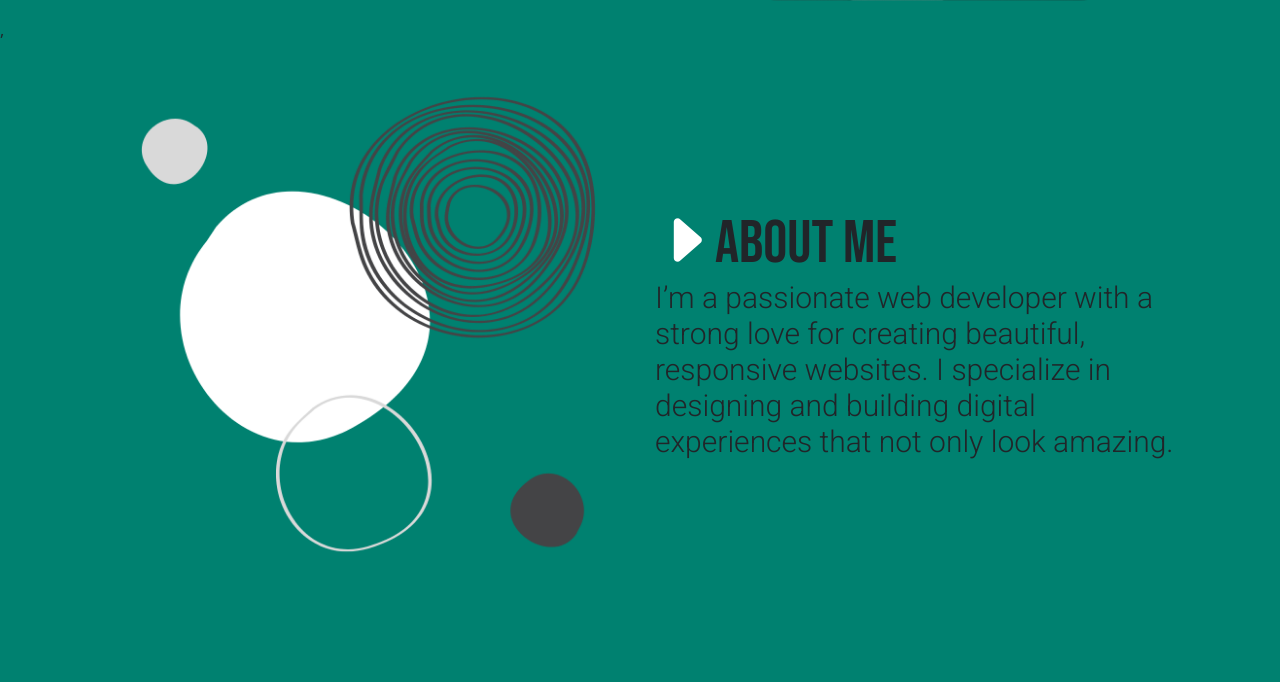
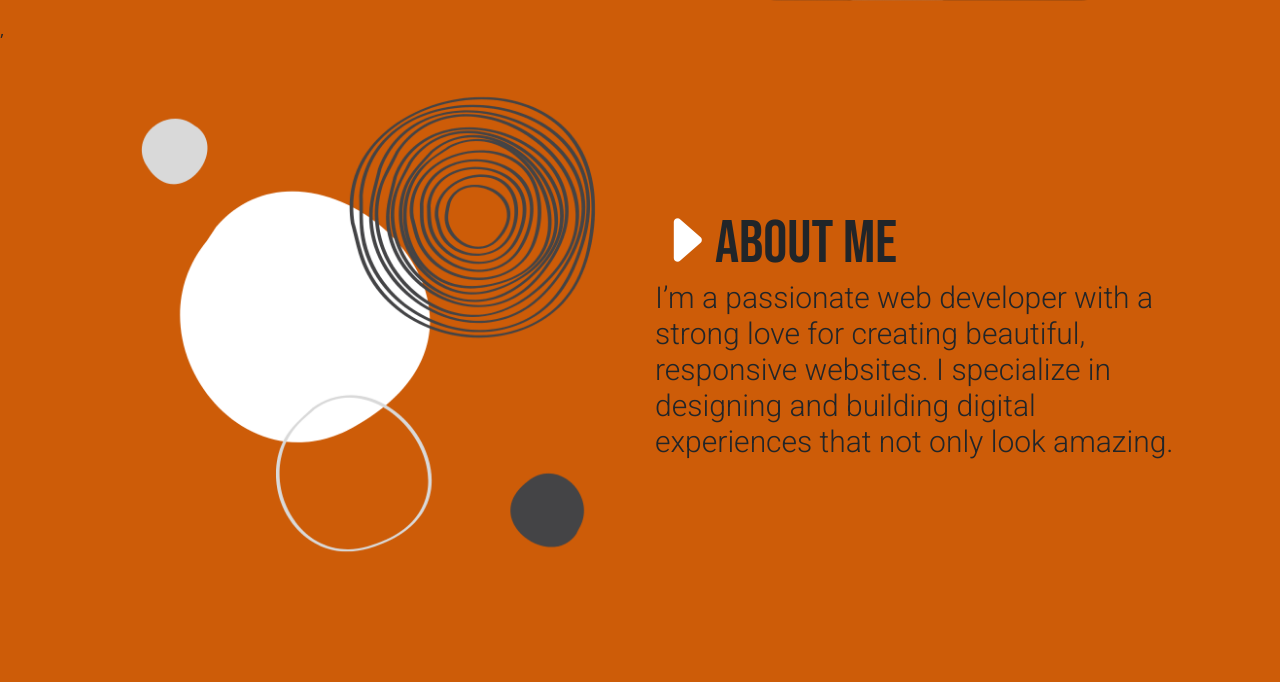
Before and after one commit to nazariegode/portfolio, a React app: page / in a window 1280 px wide. Shown: the part 614-1296 px from the top of the page. Built offline with nearby package versions, Linux system fonts and the light colour scheme; some packages are replaced by stand-ins of ours; a web font is replaced by a local one.

Commit message:
Actualizar index.css

```diff
--- a/src/styles/index.css
+++ b/src/styles/index.css
@@ -1,5 +1,5 @@
 body {
-    background-color: #008170;
+    background-color: #CD5C08;
 }
 
 .tittle {
```
